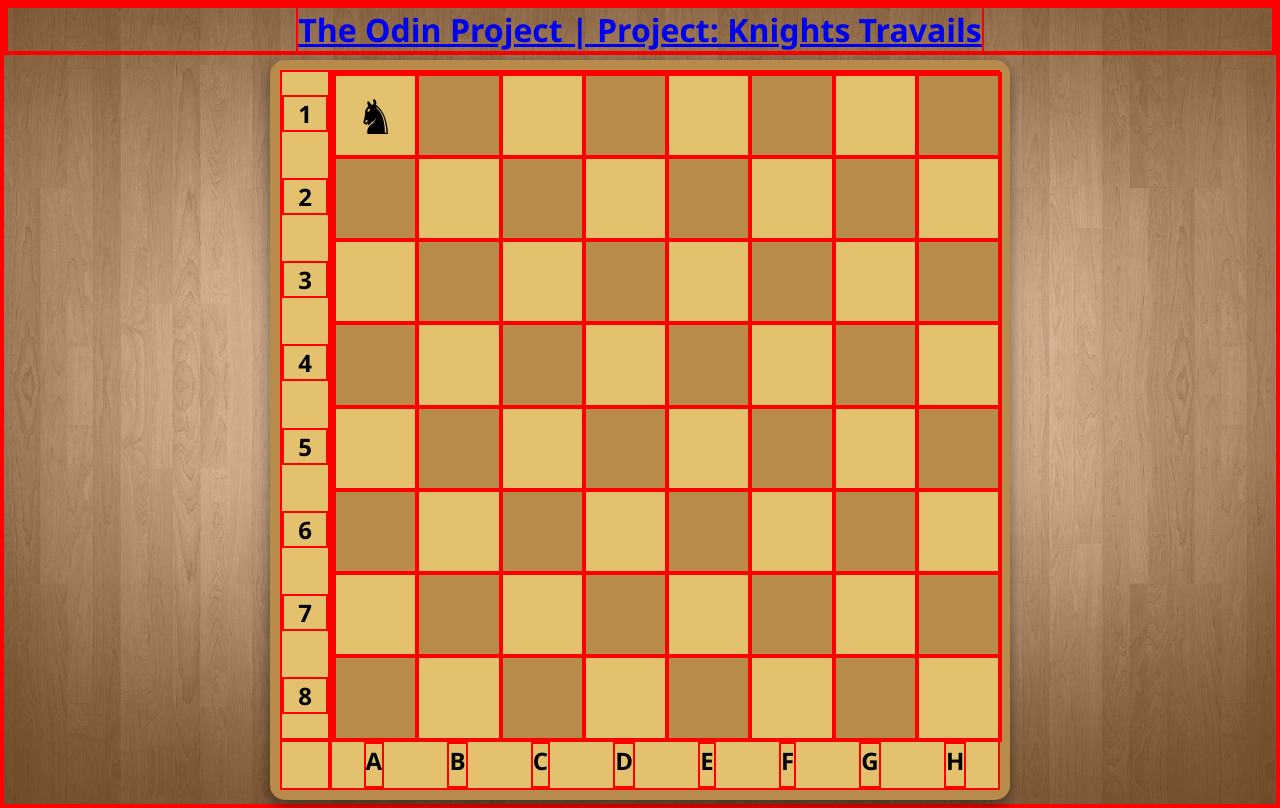
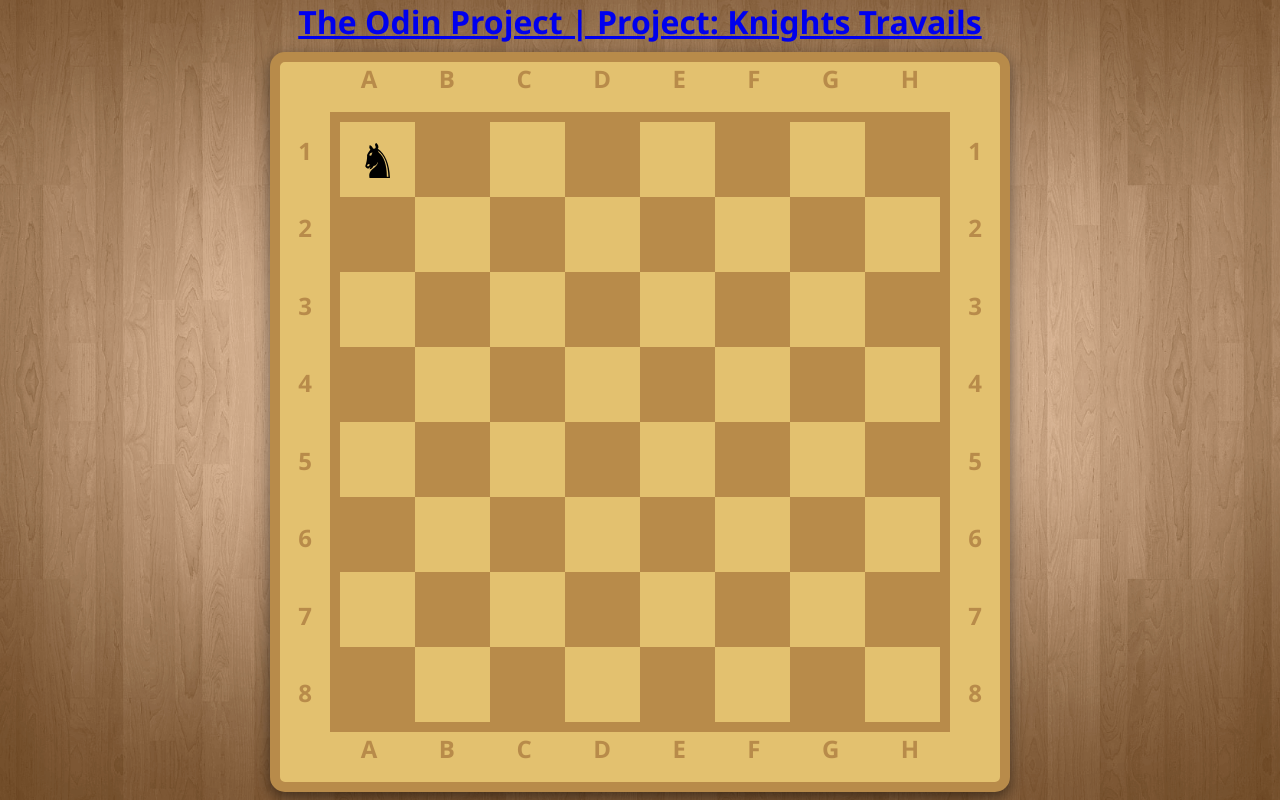
Before and after one commit to CyprianESPI/odin-knights-travails, a website built with webpack: page src/index.html in a window 1280 px wide. Built offline with nearby package versions, Linux system fonts and the light colour scheme.

Commit message:
Improve board style

```diff
--- a/src/index.html
+++ b/src/index.html
@@ -13,6 +13,21 @@
                 Project: Knights Travails</a></h1>
     </header>
     <div id="chessboard">
+        <!-- Row 1 -->
+        <div></div>
+        <div class="letters">
+            <h2>A</h2>
+            <h2>B</h2>
+            <h2>C</h2>
+            <h2>D</h2>
+            <h2>E</h2>
+            <h2>F</h2>
+            <h2>G</h2>
+            <h2>H</h2>
+        </div>
+        <div></div>
+
+        <!-- Row 2 -->
         <div class="numbers">
             <h2>1</h2>
             <h2>2</h2>
@@ -25,6 +40,18 @@
         </div>
         <main>
         </main>
+        <div class="numbers">
+            <h2>1</h2>
+            <h2>2</h2>
+            <h2>3</h2>
+            <h2>4</h2>
+            <h2>5</h2>
+            <h2>6</h2>
+            <h2>7</h2>
+            <h2>8</h2>
+        </div>
+
+        <!-- Row 3 -->
         <div></div>
         <div class="letters">
             <h2>A</h2>
@@ -36,6 +63,7 @@
             <h2>G</h2>
             <h2>H</h2>
         </div>
+        <div></div>
     </div>
 
 </body>
--- a/src/styles.css
+++ b/src/styles.css
@@ -7,7 +7,6 @@
     margin: 0;
     padding: 0;
     font-family: 'Segoe UI', Tahoma, Geneva, Verdana, sans-serif;
-    border: 2px solid red;
 }
 
 /*border: 2px solid red;*/
@@ -28,8 +27,8 @@ body {
 
 #chessboard {
     display: grid;
-    grid-template-rows: 1fr 50px;
-    grid-template-columns: 50px 1fr;
+    grid-template-rows: 50px 1fr 50px;
+    grid-template-columns: 50px 1fr 50px;
     margin: auto;
     aspect-ratio: 1;
     height: min(90vh, 90vw);
@@ -40,15 +39,19 @@ body {
     border-radius: 15px;
 }
 
-.numbers {
-    display: flex;
-    flex-flow: column;
-    justify-content: space-around;
+main {
+    border: 10px solid var(--clr-dark);
 }
 
+.numbers,
 .letters {
     display: flex;
     justify-content: space-around;
+    color: var(--clr-dark);
+}
+
+.numbers {
+    flex-flow: column;
 }
 
 /* Part of the style is defined in board.js */
```
